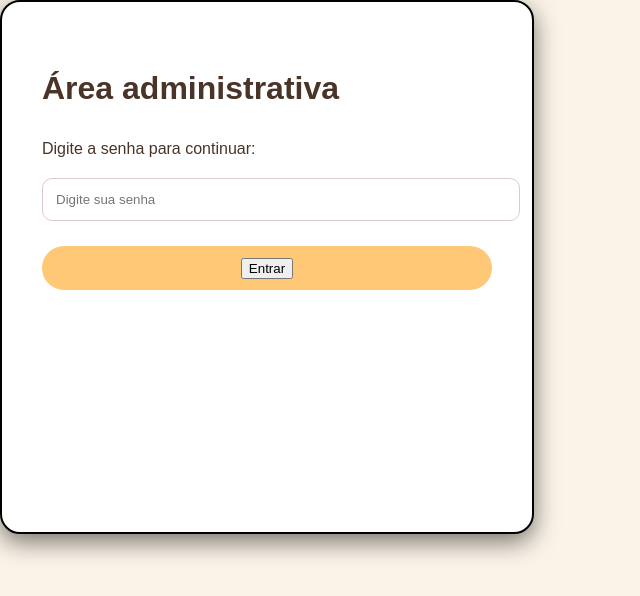
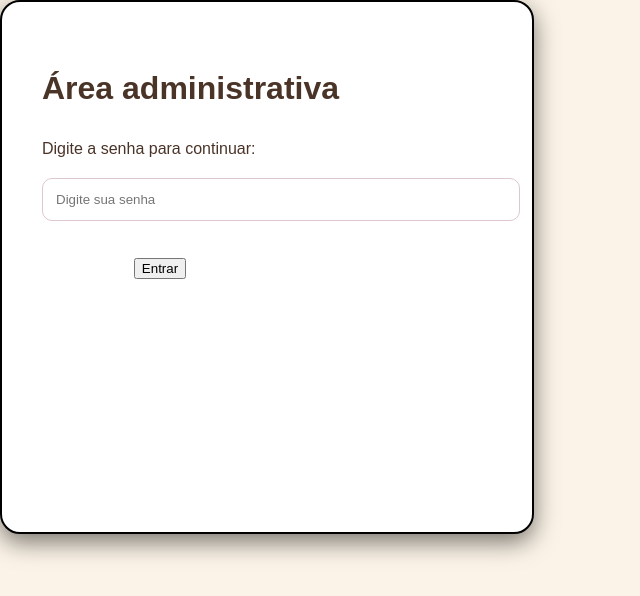
Before and after one commit to luanaguidine96/prepare-cafe-angular, an Angular app: page /#/admin-login in a window 1280 px wide. Shown: the top 596 px of the page, without its empty margins (0-640 px from the left). Built offline with nearby package versions, Linux system fonts and the light colour scheme.

Commit message:
Update styles for button in styles.css
Removed background and color properties, added width.

```diff
--- a/src/styles.css
+++ b/src/styles.css
@@ -463,8 +463,7 @@ border: 2px solid #6b5344;
 
     border-radius: 50px;
 
-    background: #febc59d0;
-    color: #222;
+   width: 200px;
 
     text-align: center;
     text-decoration: none;
```
